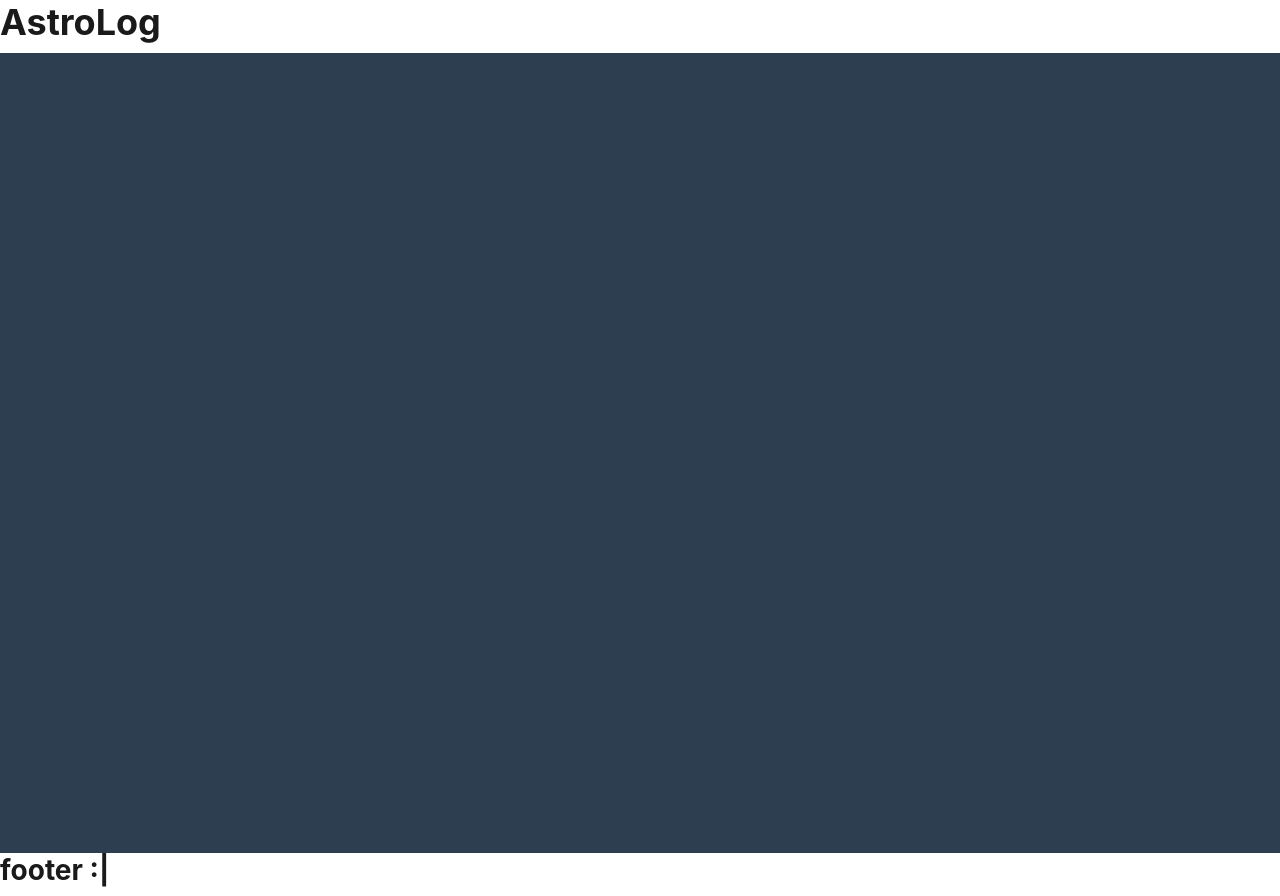
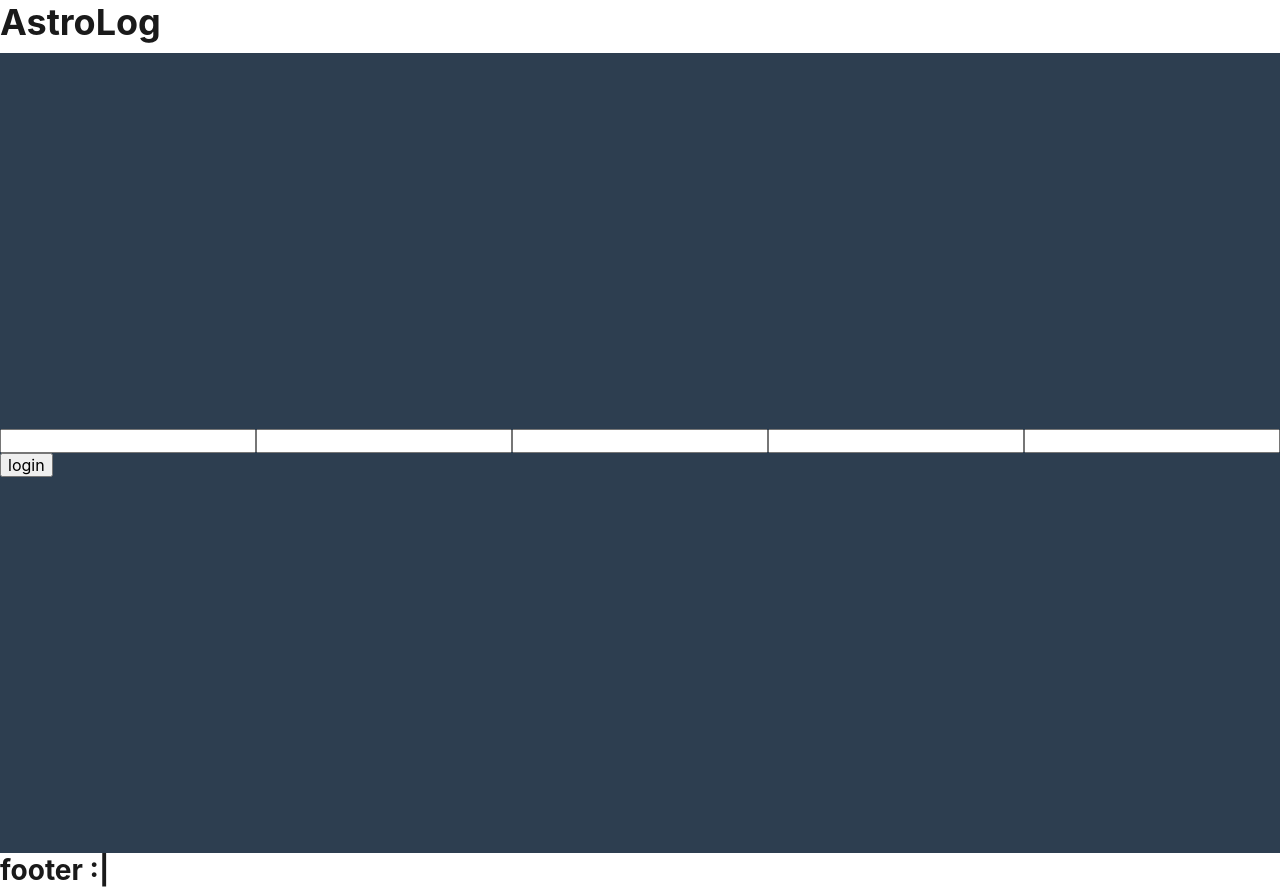
Before and after one commit to allister-seras/AstroLog, a React (Create React App) app in the folder client/: page /newUser in a window 1280 px wide. Before the commit this address had no page. Built offline with nearby package versions, Linux system fonts and the light colour scheme.

Commit message:
added login and new user screen

```diff
--- a/client/src/App.js
+++ b/client/src/App.js
@@ -3,6 +3,8 @@ import { BrowserRouter as Router, Routes, Route } from 'react-router-dom';
 import { ApolloClient, ApolloProvider, InMemoryCache } from '@apollo/client';
 
 import Home from './pages/Home';
+import Login from './pages/login';
+import NewUser from './pages/newUser';
 import Header from './components/header';
 import Footer from './components/footer';
 
@@ -18,10 +20,14 @@ function App() {
       <Router>
         <div className="flex-column justify-center align-center min-100-vh bg-primary">
           <Routes>
-            {/*<Route
+            <Route
               path="/login"
               element={<Login/>}
-            />*/}
+            />
+            <Route
+              path="/newUser"
+              element={<NewUser/>}
+            />
             <Route
               path="/home"
               element={<Home />}
--- /dev/null
+++ b/client/src/pages/login.js
@@ -0,0 +1,30 @@
+import react, {useEffect, useState} from 'react';
+import { Link } from 'react-router-dom';
+
+import newUser from './newUser';
+
+const login = () => {
+    // const handleLogin = () => {
+
+    // }
+
+    return (
+        <div>
+            <form>
+                <input type='Username' id='userName' name='userName'/>
+                <input type='Email' id='email' name='email'/>
+                <input type='Password' id='passWord' name='passWord'/>
+                <input type='submit' value='login'/>
+            </form>
+            <div>
+                <form>
+                    <Link to={{ pathname: '/newUser'}}>
+                        <input type='submit' value='Create new account'/>
+                    </Link>
+                </form>
+            </div>
+        </div>
+    );
+}
+
+export default login;
--- /dev/null
+++ b/client/src/pages/newUser.js
@@ -0,0 +1,25 @@
+import react, {useEffect, useState} from 'react';
+import { Link } from 'react-router-dom';
+
+import newUser from './newUser';
+
+const login = () => {
+    // const handleLogin = () => {
+
+    // }
+
+    return (
+        <div>
+            <form>
+                <input type='Username' id='userName' name='userName'/>
+                <input type='Email' id='email' name='email'/>
+                <input type='Password' id='passWord' name='passWord'/>
+                <input type='text' id='zodiac' name='Zodiac Sign'/>
+                <input type='float' id='timeZone' name='Time Zone'/>
+                <input type='submit' value='login'/>
+            </form>
+        </div>
+    );
+}
+
+export default login;
```
